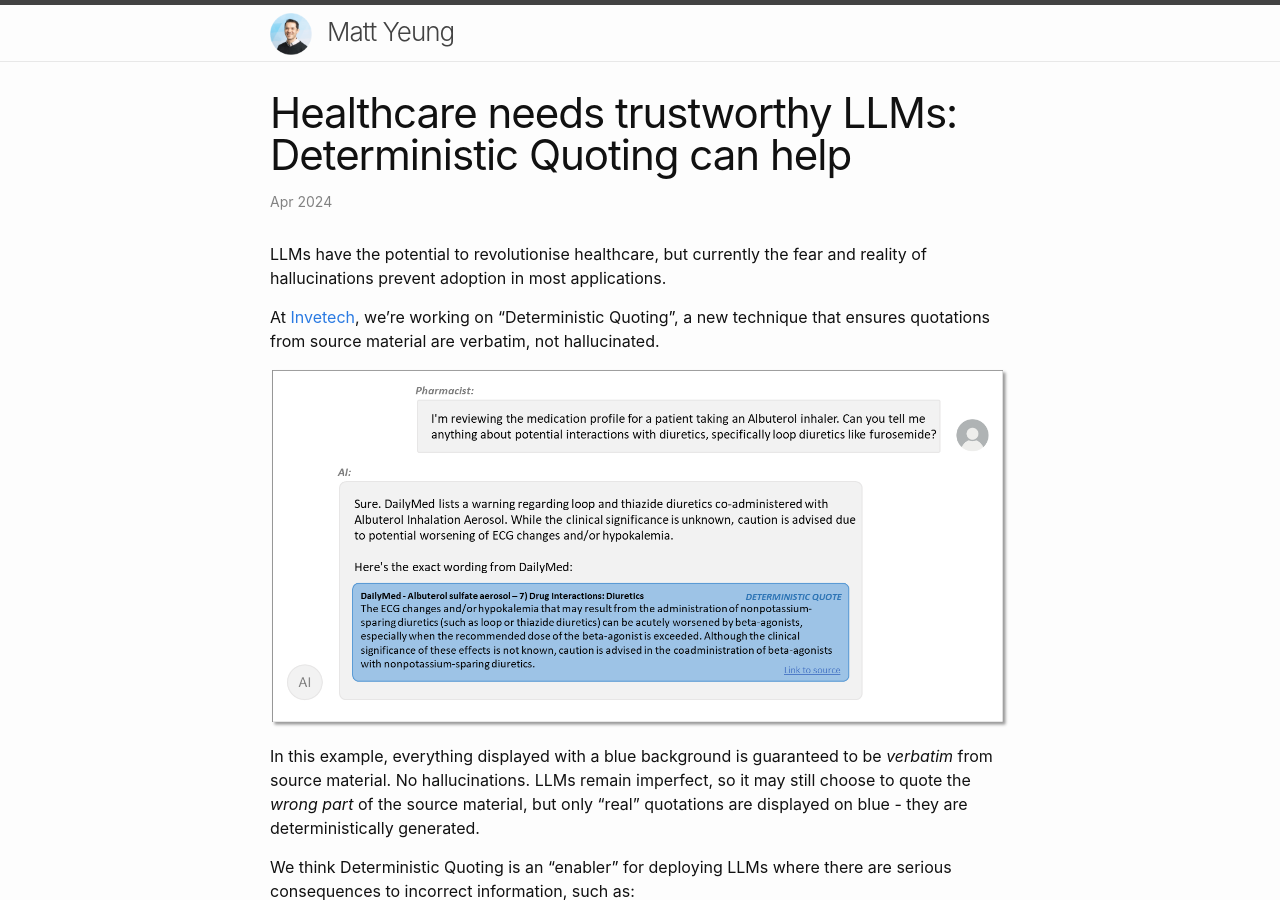
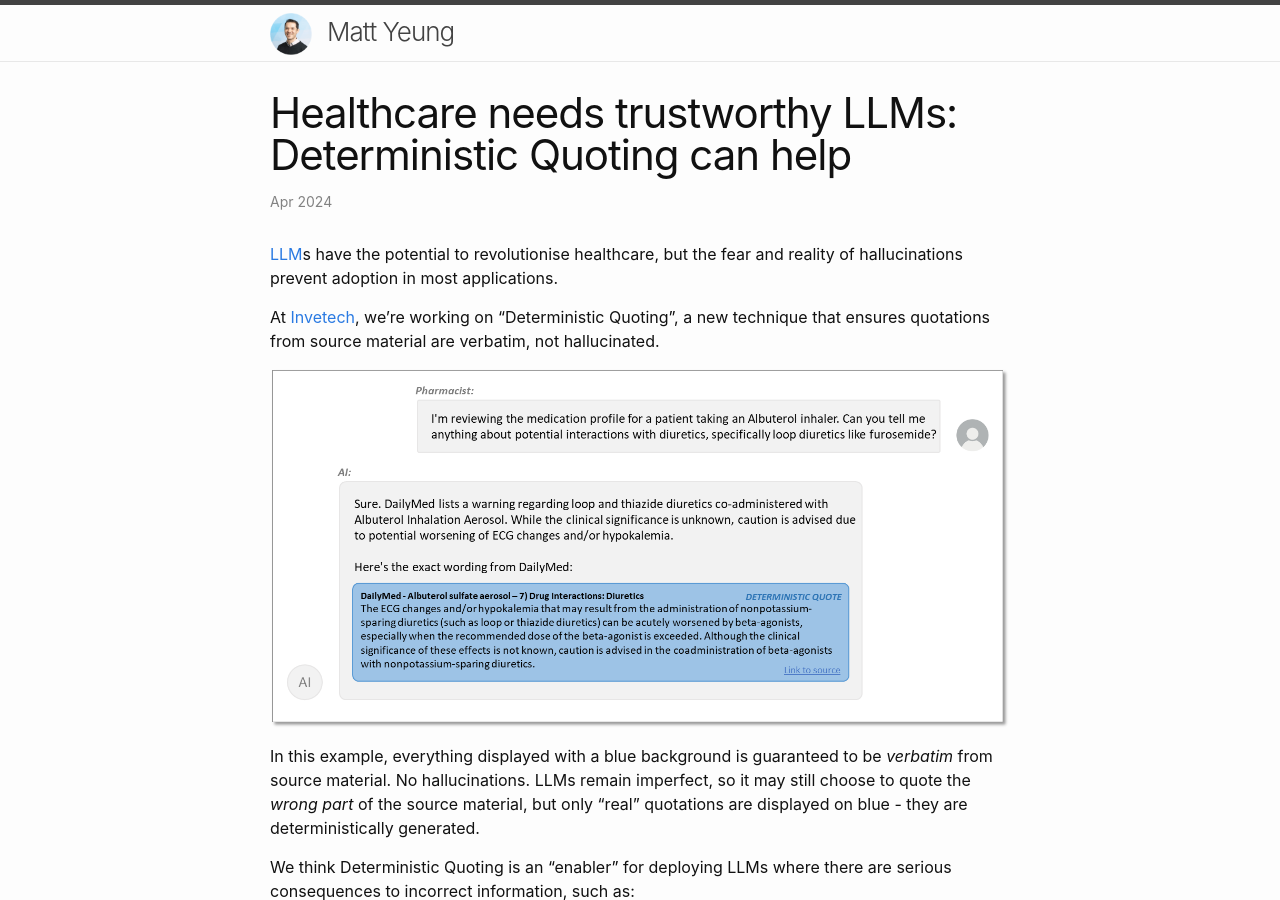
Before and after one commit to mattyyeung/mattyyeung.github.io, a Jekyll site: the page built from _posts/2024-04-21-deterministic-quoting.md, in a window 1280 px wide and 900 px high. Built offline with Jekyll 4.4.1, drawn with Linux system fonts in a browser that asks for light colours; some of the changed text lies outside the part shown.

Commit message:
deterministic-quoting

```diff
--- a/_posts/2024-04-21-deterministic-quoting.md
+++ b/_posts/2024-04-21-deterministic-quoting.md
@@ -5,7 +5,7 @@ title: "Healthcare needs trustworthy LLMs: Deterministic Quoting can help"
 
 <!-- todo: damian's 2 fedbacks -->
 
-LLMs have the potential to revolutionise healthcare, but currently the fear and reality of hallucinations prevent adoption in most applications.
+[LLM](https://en.wikipedia.org/wiki/Large_language_model)s have the potential to revolutionise healthcare, but the fear and reality of hallucinations prevent adoption in most applications.
 
 At [Invetech](https://www.invetechgroup.com/), we’re working on “Deterministic Quoting”, a new technique that ensures quotations from source material are verbatim, not hallucinated.
 
```
Also changed, not shown: other parts of _posts/2024-04-21-deterministic-quoting.md (+1 -1 lines).
